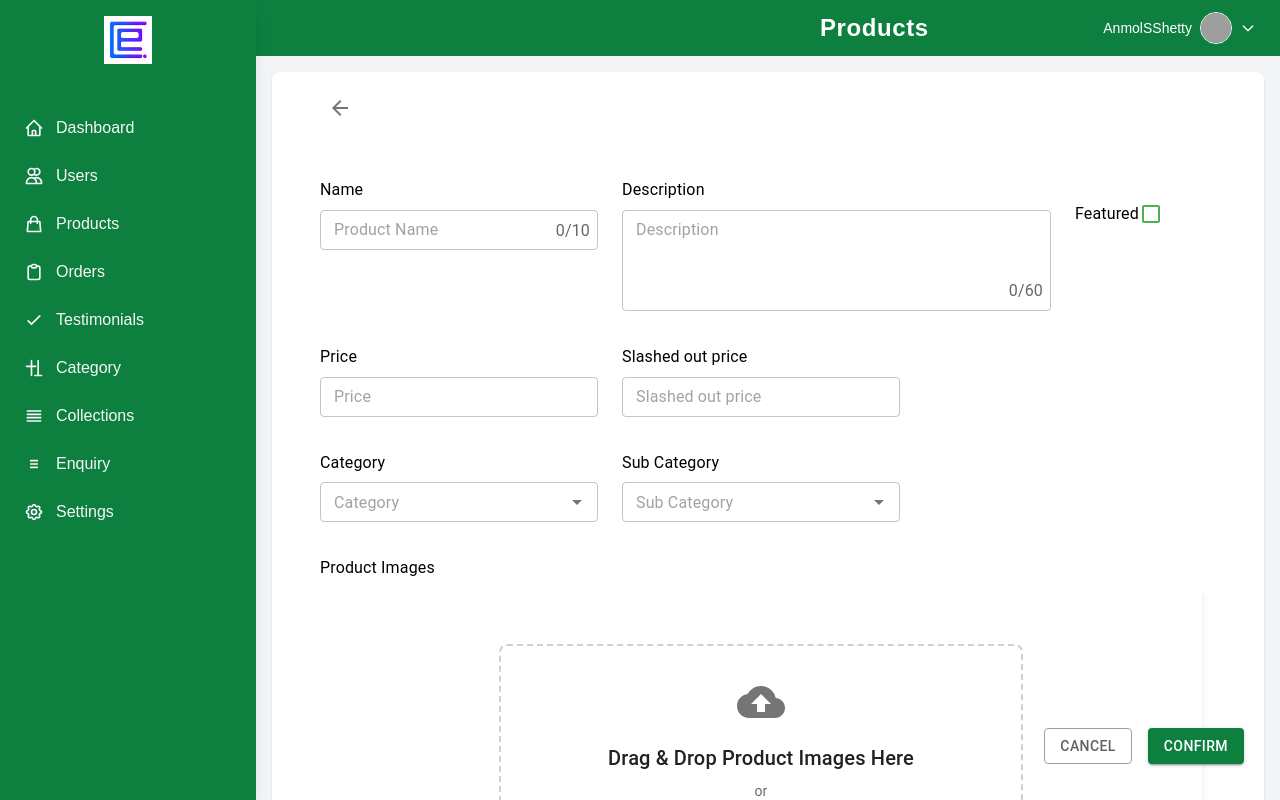
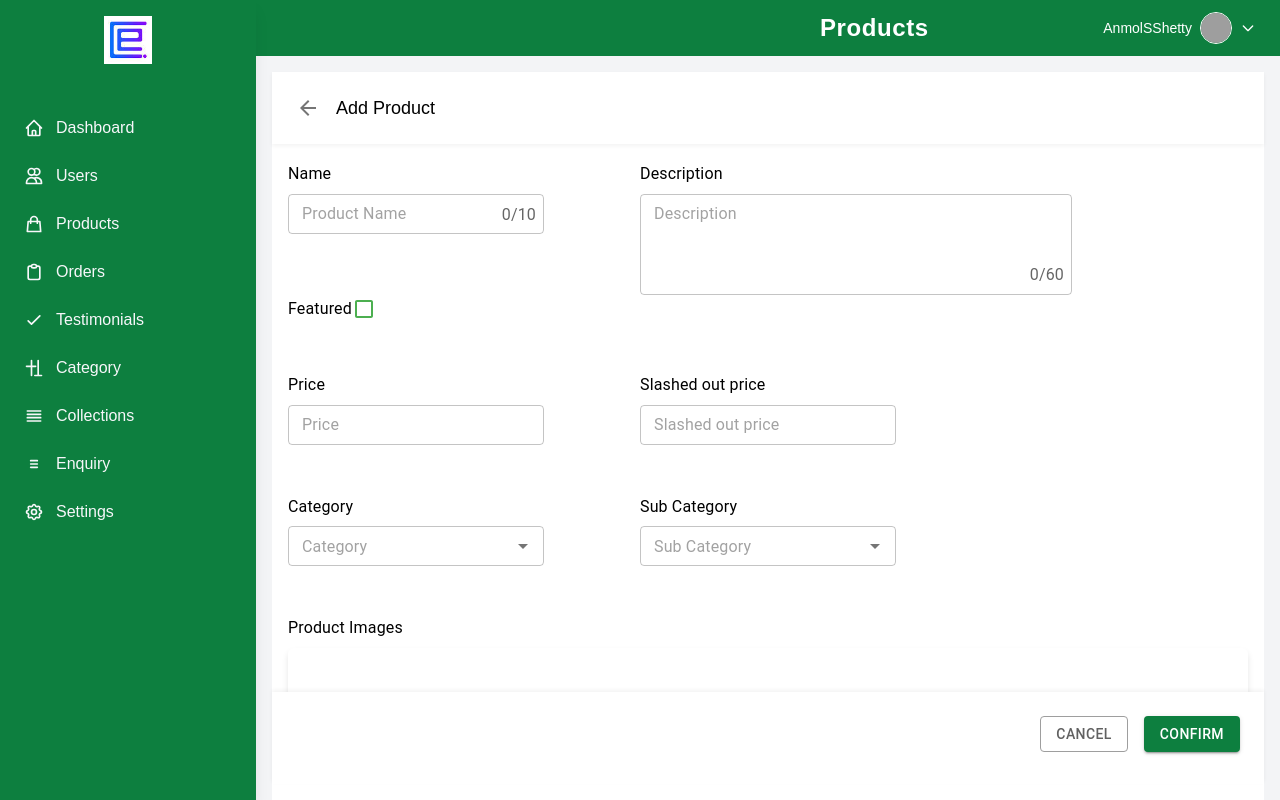
Before and after one commit to GouthamKumar19/ecommerce-admin, a React (Vite) app: page /product/new in a window 1280 px wide. Built offline with nearby package versions, Linux system fonts and the light colour scheme; grey boxes are pictures that could not be loaded.

Commit message:
created 2 separate component arrow back and actionbox . and corrected routing for product page.

```diff
--- a/src/components/Product/ProductForm.tsx
+++ b/src/components/Product/ProductForm.tsx
@@ -5,12 +5,10 @@ import {
   Checkbox,
   Autocomplete,
   Grid,
-  IconButton,
   InputAdornment,
   Box,
   Button,
 } from "@mui/material";
-import ArrowBackIcon from "@mui/icons-material/ArrowBack";
 import AddIcon from "@mui/icons-material/Add";
 import ImageSelection from "../common/ImageSelection";
 import { VariantComponent, Variant } from "./Variant";
@@ -65,34 +63,10 @@ const ProductForm: React.FC = () => {
     );
   };
 
-  // Handle form submission and cancellation
-  const handleSubmit = () => {
-    // Form submission logic here
-    console.log("Form submitted");
-  };
-
-  const handleCancel = () => {
-    // Cancel logic here
-    console.log("Form cancelled");
-  };
-
   return (
-    <div className="ml-8 mr-8 mb-6 example">
-      <div className="relative ml-0 example">
-        <div className="mb-12 text-left example">
-          <IconButton
-            style={{
-              position: "relative",
-              left: "0px",
-            }}
-          >
-            <ArrowBackIcon />
-          </IconButton>
-        </div>
-
+    <div>
       {/* Form content */}
-        <div>
-          <Grid container spacing={3}>
+      <Grid container spacing={12}>
         <Grid item xs={12} md={4}>
           <Typography variant="subtitle1" gutterBottom align="left">
             Name
@@ -155,9 +129,11 @@ const ProductForm: React.FC = () => {
             }}
           />
         </Grid>
+      </Grid>
 
-            <Grid item xs={12} md={2}>
-              <div className="flex items-center mt-6">
+      <Grid container spacing={3}>
+        <Grid item xs={12} md={4}>
+          <div className="flex items-center ">
             <Typography variant="subtitle1">Featured</Typography>
             <Checkbox
               checked={featured}
@@ -171,11 +147,11 @@ const ProductForm: React.FC = () => {
         </Grid>
       </Grid>
 
-          {/* Added spacing after first row */}
-          <Box sx={{ mb: 4 }} />
+      {/* Added spacing after second row */}
+      <Box sx={{ mb: 6 }} />
 
-          {/* Second section: Price, Slashed Price */}
-          <Grid container spacing={3}>
+      {/* Third section: Price, Slashed Price */}
+      <Grid container spacing={12}>
         <Grid item xs={12} md={4}>
           <Typography variant="subtitle1" gutterBottom align="left">
             Price
@@ -203,11 +179,11 @@ const ProductForm: React.FC = () => {
         </Grid>
       </Grid>
 
-          {/* Added spacing after second row */}
-          <Box sx={{ mb: 4 }} />
+      {/* Added spacing after third section */}
+      <Box sx={{ mb: 6 }} />
 
-          {/* Third section: Category, Sub Category */}
-          <Grid container spacing={3}>
+      {/* Fourth section: Category, Sub Category */}
+      <Grid container spacing={12}>
         <Grid item xs={12} md={4}>
           <Typography variant="subtitle1" gutterBottom align="left">
             Category
@@ -232,20 +208,16 @@ const ProductForm: React.FC = () => {
             onChange={(_, newValue) => setSubCategory(newValue)}
             fullWidth
             renderInput={(params) => (
-                  <TextField
-                    {...params}
-                    placeholder="Sub Category"
-                    size="small"
-                  />
+              <TextField {...params} placeholder="Sub Category" size="small" />
             )}
           />
         </Grid>
       </Grid>
 
-          {/* Added spacing after third row */}
-          <Box sx={{ mb: 4 }} />
+      {/* Added spacing after fourth section */}
+      <Box sx={{ mb: 6 }} />
 
-          {/* Fourth section: Image Selection Component */}
+      {/* Fifth section: Image Selection Component */}
       <Grid container spacing={3}>
         <Grid item xs={12}>
           <Typography variant="subtitle1" gutterBottom align="left">
@@ -265,10 +237,10 @@ const ProductForm: React.FC = () => {
         </Grid>
       </Grid>
 
-          {/* Added spacing after fourth row */}
+      {/* Added spacing after fifth section */}
       <Box sx={{ mb: 4 }} />
 
-          {/* Fifth section: Variants - Updated to move the "Add variants" label below components */}
+      {/* Sixth section: Variants */}
       <Grid container spacing={3} sx={{ mt: 2, mb: 12 }}>
         <Grid item xs={12}>
           <Typography variant="subtitle1" gutterBottom align="left">
@@ -300,9 +272,7 @@ const ProductForm: React.FC = () => {
             ))}
 
             {/* Add variants button now appears below all variants */}
-                <Box
-                  sx={{ mt: 2, display: "flex", justifyContent: "flex-start" }}
-                >
+            <Box sx={{ mt: 2, display: "flex", justifyContent: "flex-start" }}>
               <Button
                 startIcon={<AddIcon />}
                 onClick={addVariant}
@@ -324,56 +294,6 @@ const ProductForm: React.FC = () => {
         </Grid>
       </Grid>
     </div>
-
-        {/* Fixed buttons at the bottom right that stay in place during scroll */}
-        <Box
-          sx={{
-            position: "fixed",
-            bottom: "20px",
-            right: "20px",
-            zIndex: 1000,
-            py: 2,
-            px: 2,
-            borderRadius: "4px",
-            display: "flex",
-            justifyContent: "flex-end",
-            gap: 2,
-            maxWidth: "calc(100% - 16px)", // Keep within the container with some margin
-            // Limit the width to stay within the parent container
-            width: "auto",
-          }}
-        >
-          <Button
-            variant="outlined"
-            onClick={handleCancel}
-            sx={{
-              borderColor: "grey.500",
-              color: "grey.700",
-              "&:hover": {
-                borderColor: "grey.700",
-                backgroundColor: "grey.50",
-              },
-            }}
-          >
-            Cancel
-          </Button>
-
-          <Button
-            variant="contained"
-            onClick={handleSubmit}
-            sx={{
-              bgcolor: "var(--secondary-color, #4CAF50)",
-              color: "white",
-              "&:hover": {
-                bgcolor: "var(--secondary-dark-color, #388E3C)",
-              },
-            }}
-          >
-            Confirm
-          </Button>
-        </Box>
-      </div>
-    </div>
   );
 };
 
--- a/src/components/Product/Variant.tsx
+++ b/src/components/Product/Variant.tsx
@@ -78,7 +78,7 @@ const VariantManager: React.FC<VariantManagerProps> = ({
         gutterBottom
         sx={{
           mt: 3,
-          mb: 2,
+          mb: 1,
           color: "var(--secondary-color)",
           background: "var(--secondary-color)",
         }}
--- /dev/null
+++ b/src/components/common/ActionModel.tsx
@@ -0,0 +1,54 @@
+
+import { Box, Button } from "@mui/material";
+
+const ActionBox = () => {
+  const handleCancel = () => {
+    console.log("Form cancelled");
+  };
+
+  const handleSubmit = () => {
+    console.log("Form submitted");
+  };
+
+  return (
+    <Box
+      sx={{
+        display: "flex",
+        justifyContent: "flex-end",
+        gap: 2,
+        width: "100%",
+      }}
+    >
+      <Button
+        variant="outlined"
+        onClick={handleCancel}
+        sx={{
+          borderColor: "grey.500",
+          color: "grey.700",
+          "&:hover": {
+            borderColor: "grey.700",
+            backgroundColor: "grey.50",
+          },
+        }}
+      >
+        Cancel
+      </Button>
+
+      <Button
+        variant="contained"
+        onClick={handleSubmit}
+        sx={{
+          bgcolor: "var(--secondary-color, #4CAF50)",
+          color: "white",
+          "&:hover": {
+            bgcolor: "var(--secondary-dark-color, #388E3C)",
+          },
+        }}
+      >
+        Confirm
+      </Button>
+    </Box>
+  );
+};
+
+export default ActionBox;
--- /dev/null
+++ b/src/components/common/BackArrow.tsx
@@ -0,0 +1,38 @@
+import { IconButton } from "@mui/material";
+import ArrowBackIcon from "@mui/icons-material/ArrowBack";
+import { useLocation, useNavigate } from "react-router-dom";
+
+const BackArrow = () => {
+  const location = useLocation();
+  const navigate = useNavigate();
+
+  // Get the action type from URL or state
+  const getActionTitle = () => {
+    const path = location.pathname;
+    const searchParams = new URLSearchParams(location.search);
+    const action = searchParams.get("action");
+
+    if (path.includes("/product/new") || action === "add") {
+      return "Add Product";
+    } else if (path.includes("/product/") || action === "edit") {
+      return "Edit Product";
+    }
+
+    return "";
+  };
+
+  const handleBack = () => {
+    navigate(-1); // Go back to previous page
+  };
+
+  return (
+    <div className="flex items-center">
+      <IconButton onClick={handleBack}>
+        <ArrowBackIcon />
+      </IconButton>
+      <h2 className="text-lg font-medium ml-2">{getActionTitle()}</h2>
+    </div>
+  );
+};
+
+export default BackArrow;
--- a/src/components/common/ImageUploader.tsx
+++ b/src/components/common/ImageUploader.tsx
@@ -1,4 +1,3 @@
-// ImageUploader.tsx
 import React, { useState, useRef, DragEvent, ChangeEvent } from "react";
 import { Box, Typography, Button, Paper } from "@mui/material";
 import CloudUploadIcon from "@mui/icons-material/CloudUpload";
@@ -83,8 +82,8 @@ const ImageUploader: React.FC<ImageUploaderProps> = ({
           mb: 4,
           bgcolor: "background.default",
           borderRadius: 2,
-          width: "70%",
-          maxWidth: "800px",
+          width: "40%", // Decreased width of the dotted box
+          maxWidth: "600px", // Decreased maxWidth of the dotted box
         }}
       >
         <Box
--- a/src/pages/product/product-details.tsx
+++ b/src/pages/product/product-details.tsx
@@ -1,14 +1,66 @@
 
+import { Box } from "@mui/material";
 import ProductForm from "../../components/Product/ProductForm";
-
+import BackArrow from "../../components/common/BackArrow";
+import ActionBox from "../../components/common/ActionModel";
 
 export const ProductDetails = () => {
   return (
-    <div className="bg-white p-4 mb-12 rounded-lg shadow max-h-screen example">
-      <ProductForm />
+    <Box
+      sx={{
+        display: "flex",
+        flexDirection: "column",
+        height: "100vh",
+        bgcolor: "white",
+        // Add border
+        borderRadius: "8px",
+      }}
+    >
+      {/* Top section - fixed */}
+      <Box
+        sx={{
+          padding: 2,
+          boxShadow: "0px 2px 4px rgba(0,0,0,0.05)",
+          position: "sticky",
+          top: 0,
+          zIndex: 10,
+          bgcolor: "white",
+        }}
+      >
+        <BackArrow />
+      </Box>
 
+      {/* Middle section - scrollable with padding at bottom to prevent content overlap */}
+      <Box
+        sx={{
+          flex: 1,
+          overflowY: "auto",
+          padding: 2,
+          paddingBottom: "80px", // Add extra padding at the bottom to prevent overlap
+          scrollbarWidth: "none", // For Firefox
+          "&::-webkit-scrollbar": {
+            display: "none", // For Chrome, Safari, and Opera
+          },
+        }}
+      >
+        <ProductForm />
+      </Box>
 
-    </div>
+      {/* Bottom section - fixed with increased bottom spacing */}
+      <Box
+        sx={{
+          padding: 3, // Increased padding
+          paddingBottom: 4, // Extra bottom padding
+          boxShadow: "0px -2px 4px rgba(0,0,0,0.05)",
+          position: "sticky",
+          bottom: 0,
+          zIndex: 10,
+          bgcolor: "white",
+        }}
+      >
+        <ActionBox />
+      </Box>
+    </Box>
   );
 };
 
--- a/src/routes/index.tsx
+++ b/src/routes/index.tsx
@@ -79,7 +79,7 @@ const router = createBrowserRouter([
         element: <ProductPage />,
       },
       {
-        path: "/product/new",
+        path: "/product/:id",
         element: <ProductDetails />,
       },
       {
```
Also changed, not shown: src/components/common/ImageSelection.tsx (+28 -6 lines), src/pages/product/product.tsx (+2 -5 lines). Lines whose indentation alone changed are shown as unchanged.
